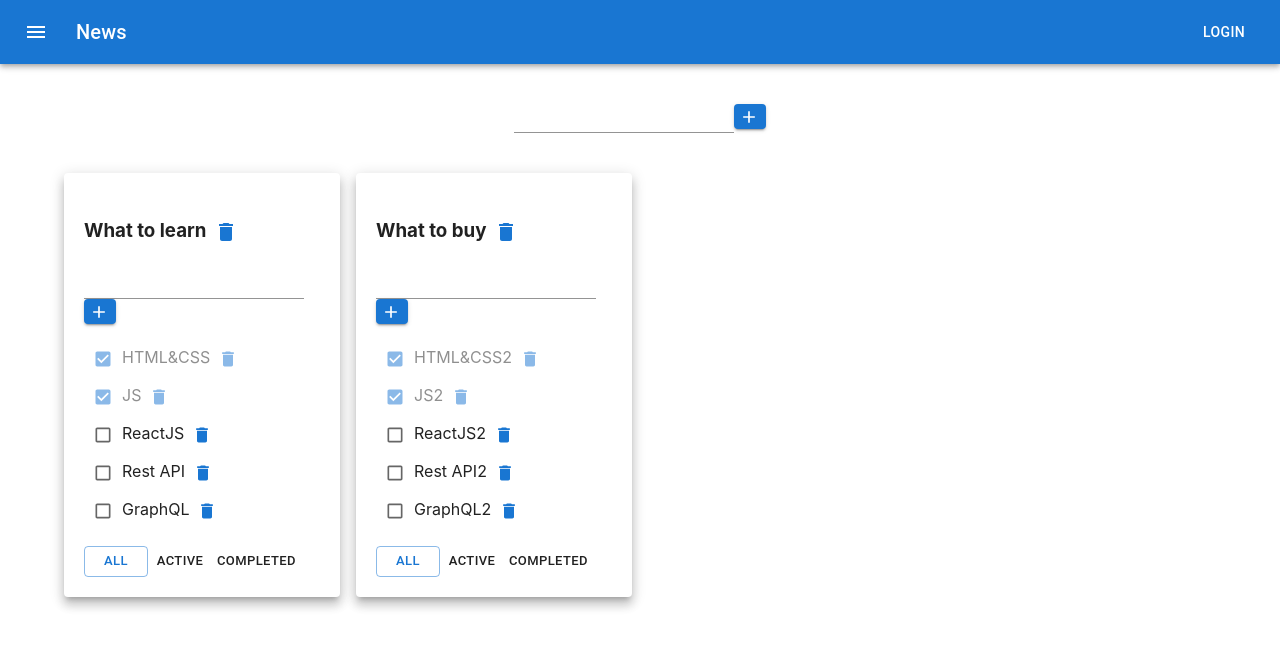
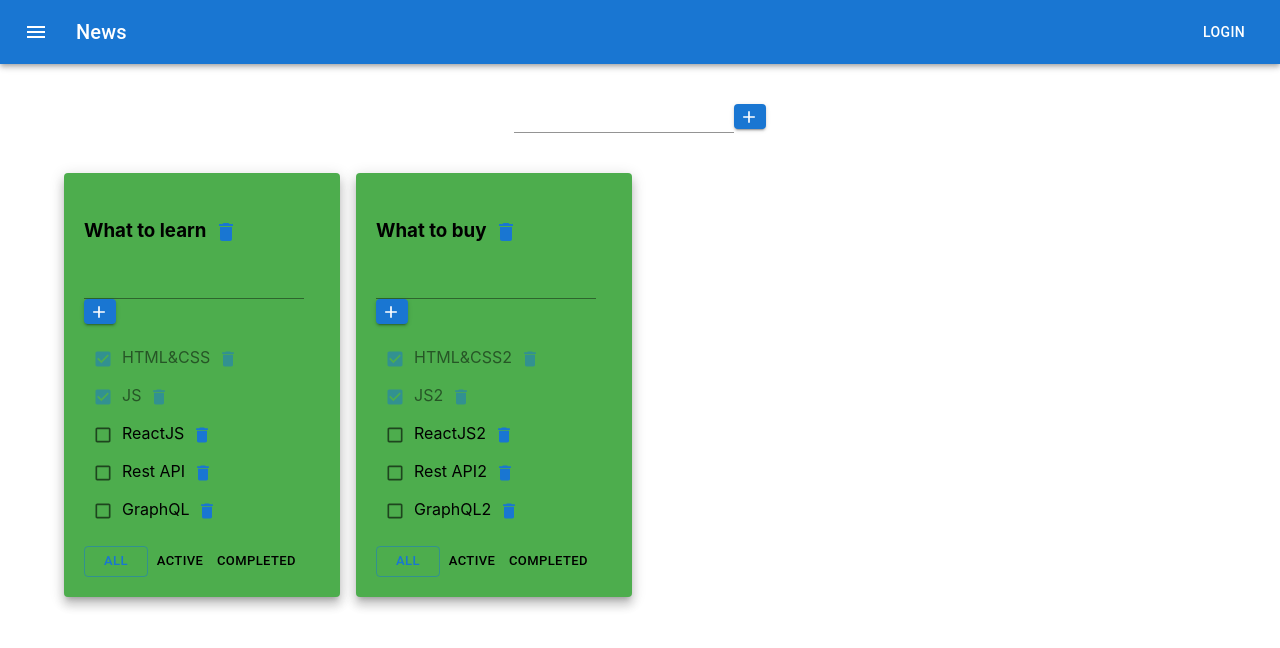
Before and after one commit to horobryh22/todolist, a React (Create React App) app: page / in a window 1280 px wide. Shown: the top 648 px of the page. Built offline with nearby package versions, Linux system fonts and the light colour scheme.

Commit message:
I began to use styled components inside Material UI

```diff
--- a/package.json
+++ b/package.json
@@ -6,14 +6,17 @@
     "@emotion/react": "^11.9.0",
     "@emotion/styled": "^11.8.1",
     "@mui/icons-material": "^5.6.2",
-    "@mui/material": "^5.6.4",
+    "@mui/material": "^5.7.0",
+    "@mui/styled-engine-sc": "^5.7.0",
     "@testing-library/jest-dom": "^5.14.1",
     "@testing-library/react": "^13.0.0",
     "@testing-library/user-event": "^13.2.1",
+    "@types/styled-components": "^5.1.25",
     "@types/uuid": "^8.3.4",
     "react": "^18.1.0",
     "react-dom": "^18.1.0",
     "react-scripts": "5.0.1",
+    "styled-components": "^5.3.5",
     "typescript": "^4.4.2",
     "uuid": "^8.3.2",
     "web-vitals": "^2.1.0"
--- a/src/App.tsx
+++ b/src/App.tsx
@@ -3,8 +3,9 @@ import './App.css';
 import {ToDoList, FilterValuesType, TasksType} from './components/ToDoList/TodoList';
 import {v1} from 'uuid';
 import {FullInput} from './components/ToDoList/FullInput/FullInput';
-import ButtonAppBar from './ButtonAppBar/ButtonAppBar';
-import {Container, Grid, Paper} from '@mui/material';
+import ButtonAppBar from './components/ButtonAppBar/ButtonAppBar';
+import {Container, css, Grid, Paper, styled} from '@mui/material';
+
 import {
     addTaskAC,
     changeTaskStatusAC,
@@ -20,6 +21,20 @@ import {
     removeToDoListAC,
     TodolistsReducer, TodolistsReducerType
 } from './reducers/TodolistsReducer';
+
+
+type StyledPaperProps = {
+    primary?: boolean
+}
+
+const StyledPaper = styled(Paper, {})<StyledPaperProps>`
+  background-color: red;
+  ${props => props.primary && css`
+    background: #4dad4d;
+    color: black;
+  `}
+`;
+
 
 export type TodoListType = {
     id: string
@@ -57,6 +72,8 @@ export const App = () => {
             {id: v1(), title: 'GraphQL2', isDone: false},
         ]
     });
+
+    console.log(tasks);
 
     const addTodolist = (todolistTitle: string) => {
         const id = v1();
@@ -112,10 +129,9 @@ export const App = () => {
 
                             return (
 
-                                <Grid item xs={3}>
-                                    <Paper elevation={8} style={{padding: '20px'}}>
+                                <Grid item xs={3} key={tl.id}>
+                                    <StyledPaper primary elevation={8} style={{padding: '20px'}}>
                                         <ToDoList
-                                            key={tl.id}
                                             title={tl.title}
                                             addTask={addTask}
                                             filter={tl.filter}
@@ -128,7 +144,7 @@ export const App = () => {
                                             changeTaskStatus={changeTaskStatus}
                                             changeTodolistName={changeTodolistName}
                                         />
-                                    </Paper>
+                                    </StyledPaper>
                                 </Grid>
                             )
                         })}
```
Also changed, not shown: src/components/ButtonAppBar/ButtonAppBar.tsx (renamed from src/ButtonAppBar/ButtonAppBar.tsx), 1 other file (tests, documents, lock files or other folders).
